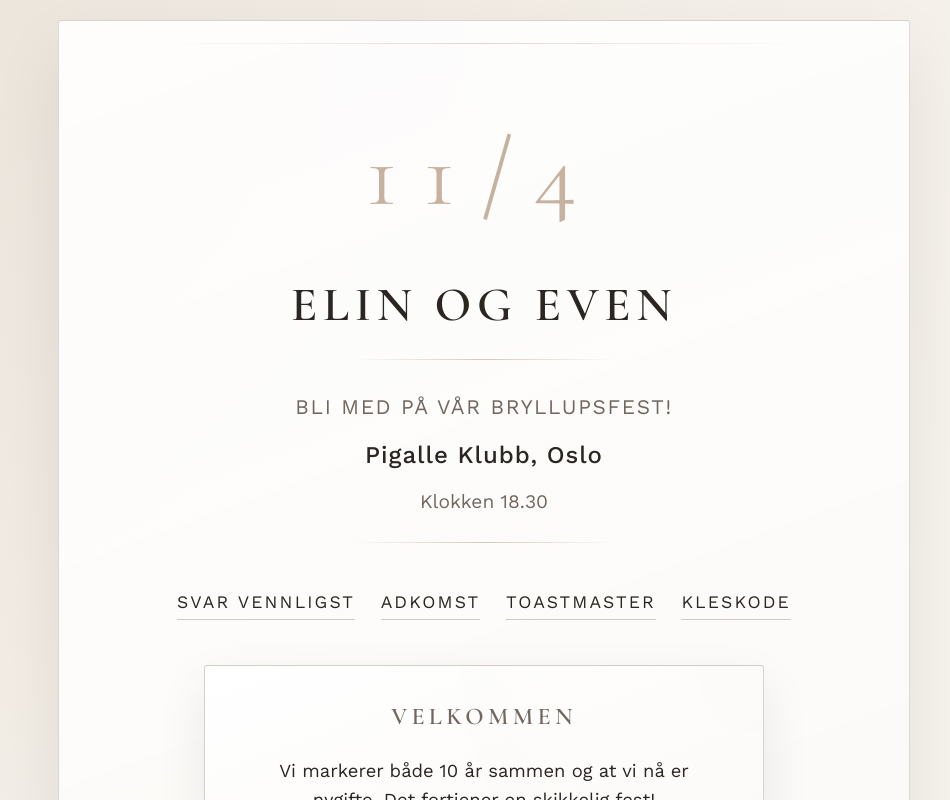
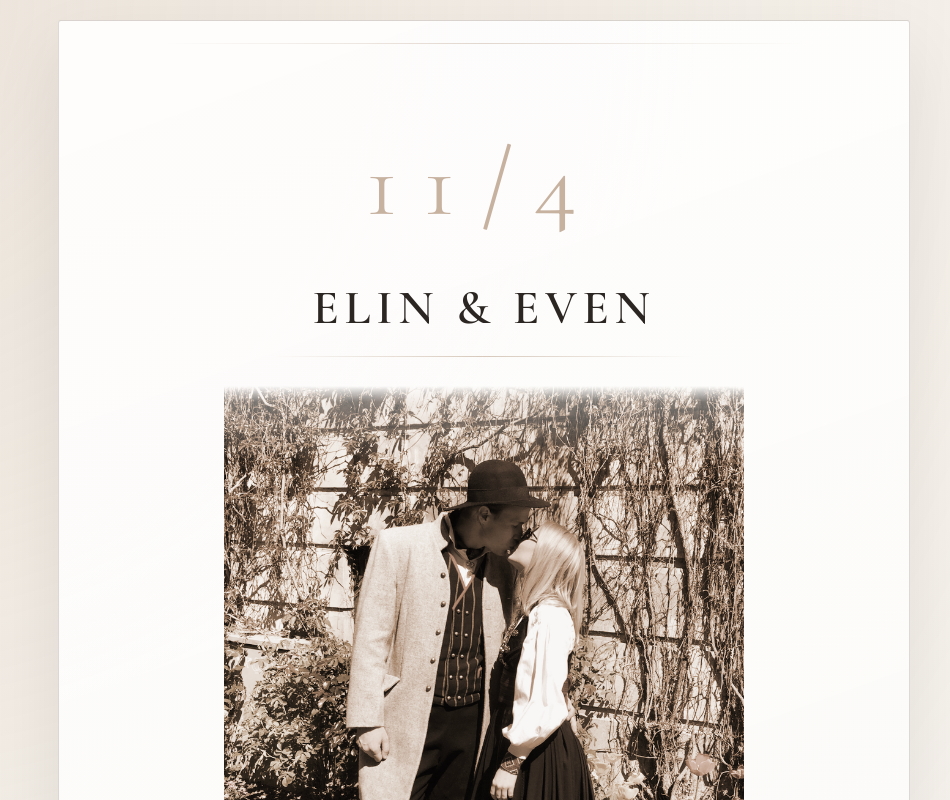
Before and after one commit to datagreier2/elinogeven, a React (Vite) app: page / in a window 1280 px wide. Shown: the top 800 px of the page, without its empty margins (156-1106 px from the left). Built offline with nearby package versions, Linux system fonts and the light colour scheme.

Commit message:
Moved some content. Fixed weird alignment rendering. Added dynamic image scrolling. Added image.

```diff
--- a/src/components/Invitation.css
+++ b/src/components/Invitation.css
@@ -14,7 +14,7 @@
   background: linear-gradient(160deg, rgba(255, 255, 255, 0.9), rgba(248, 245, 240, 0.95));
   box-shadow: 0 30px 70px rgba(22, 16, 10, 0.08);
   text-align: center;
-  overflow: hidden;
+  overflow: visible;
   display: grid;
   gap: clamp(1.9rem, 4vw, 2.8rem);
   justify-items: center;
@@ -44,6 +44,8 @@
 .hero {
   display: grid;
   gap: 1rem;
+  justify-items: center;
+  position: relative;
 }
 
 .date-display {
@@ -65,11 +67,75 @@
   text-transform: uppercase;
 }
 
+.hero-divider {
+  width: min(420px, 70%);
+  height: 1px;
+  background: linear-gradient(90deg, transparent, var(--color-accent), transparent);
+  opacity: 0.7;
+  z-index: 3;
+}
+
+.hero-sticky {
+  position: sticky;
+  top: 0;
+  z-index: 4;
+  display: grid;
+  gap: 0.6rem;
+  justify-items: center;
+  width: 100%;
+  padding: 0.6rem 0 0.2rem;
+  align-self: start;
+  justify-self: stretch;
+}
+
+.hero[data-sticky='off'] .hero-sticky {
+  position: static;
+}
+
+.hero-image {
+  position: relative;
+  width: min(520px, 100%);
+  margin: 0.6rem auto 0.6rem;
+  display: grid;
+  place-items: center;
+  z-index: 1;
+  -webkit-mask-image: linear-gradient(
+    to bottom,
+    transparent 0,
+    rgba(0, 0, 0, 0.6) var(--fade, 0px),
+    black calc(var(--fade, 0px) + 60px)
+  );
+  mask-image: linear-gradient(
+    to bottom,
+    transparent 0,
+    rgba(0, 0, 0, 0.6) var(--fade, 0px),
+    black calc(var(--fade, 0px) + 60px)
+  );
+  opacity: var(--fade-opacity, 1);
+  max-height: 600px;
+  overflow: hidden;
+  transition: max-height 480ms ease, margin 480ms ease, opacity 360ms ease;
+}
+
+.hero[data-collapsed='on'] .hero-image {
+  max-height: 0;
+  margin: 0;
+  opacity: 0;
+}
+
+.hero-image img {
+  width: 100%;
+  height: auto;
+  display: block;
+  border-radius: 2px;
+}
+
+
 .headline {
   font-size: clamp(1.05rem, 2.8vw, 1.3rem);
   letter-spacing: 0.08em;
   text-transform: uppercase;
-  margin: 0.4rem 0 0;
+  margin: 0;
   color: var(--color-muted);
 }
 
@@ -93,10 +159,16 @@
 
 .event-block::before {
   top: 0;
+  z-index: 2;
 }
 
 .event-block::after {
   bottom: 0;
+  z-index: 2;
+}
+
+.hero[data-collapsed='on'] .event-block::before {
+  display: none;
 }
 
 .venue {
@@ -243,6 +315,10 @@
   animation-delay: 80ms;
 }
 
+[data-animate='hero-image'] {
+  animation-delay: 160ms;
+}
+
 [data-animate='nav'] {
   animation-delay: 200ms;
 }
--- a/src/components/Invitation.jsx
+++ b/src/components/Invitation.jsx
@@ -1,12 +1,69 @@
+import { useEffect, useRef } from 'react'
 import './Invitation.css'
 
 const Invitation = () => {
+  const heroImageRef = useRef(null)
+  const heroRef = useRef(null)
+  useEffect(() => {
+    const imageEl = heroImageRef.current
+    const heroEl = heroRef.current
+
+    if (!imageEl || !heroEl) {
+      return undefined
+    }
+
+    let frameId = null
+    let baseTop = imageEl.getBoundingClientRect().top
+
+    const updateFade = () => {
+      const imageRect = imageEl.getBoundingClientRect()
+      const delta = baseTop - imageRect.top
+      const clamped = Math.min(Math.max(delta, 0), 120)
+      const opacity = 1 - clamped / 160
+
+      imageEl.style.setProperty('--fade', `${clamped}px`)
+      imageEl.style.setProperty('--fade-opacity', opacity.toFixed(2))
+      const collapsed = clamped >= 120
+      heroEl.dataset.sticky = collapsed ? 'off' : 'on'
+      heroEl.dataset.collapsed = collapsed ? 'on' : 'off'
+      frameId = null
+    }
+
+    const onScroll = () => {
+      if (frameId) return
+      frameId = requestAnimationFrame(updateFade)
+    }
+
+    const onResize = () => {
+      baseTop = imageEl.getBoundingClientRect().top
+      onScroll()
+    }
+
+    updateFade()
+    window.addEventListener('scroll', onScroll, { passive: true })
+    window.addEventListener('resize', onResize)
+
+    return () => {
+      window.removeEventListener('scroll', onScroll)
+      window.removeEventListener('resize', onResize)
+      if (frameId) {
+        cancelAnimationFrame(frameId)
+      }
+    }
+  }, [])
+
   return (
     <main className="invitation">
       <div className="paper">
-        <header className="hero" data-animate="hero">
-          <div className="date-display">11/4</div>
-          <h1 className="title">Elin og Even</h1>
+        <header className="hero" ref={heroRef}>
+          <div className="hero-sticky" data-animate="hero">
+            <div className="date-display">11/4</div>
+            <h1 className="title">Elin & Even</h1>
+            <div className="hero-divider" aria-hidden="true" />
+          </div>
+          <div className="hero-image" ref={heroImageRef} data-animate="hero-image">
+            <img src="/elinogeven.png" alt="Elin og Even" />
+          </div>
           <div className="event-block">
             <p className="headline">BLI MED PÅ VÅR BRYLLUPSFEST!</p>
             <p className="venue">Pigalle Klubb, Oslo</p>
--- a/src/index.css
+++ b/src/index.css
@@ -15,6 +15,10 @@
   --color-accent: #c7b2a0;
   --font-display: 'Cormorant Garamond', 'Times New Roman', serif;
   --font-body: 'Work Sans', 'Gill Sans', sans-serif;
+}
+
+html {
+  scroll-behavior: smooth;
 }
 
 *,
```
Also changed, not shown: public/elinogeven.png (added).
